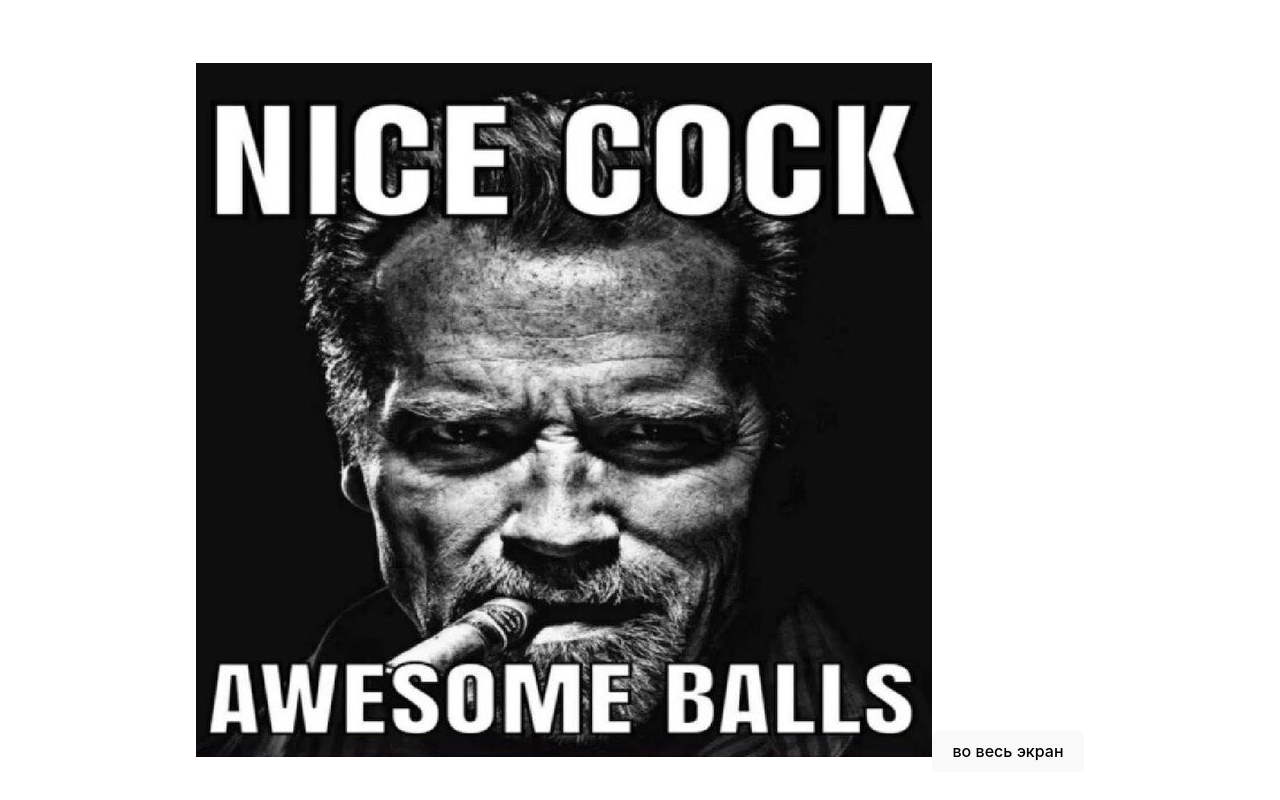
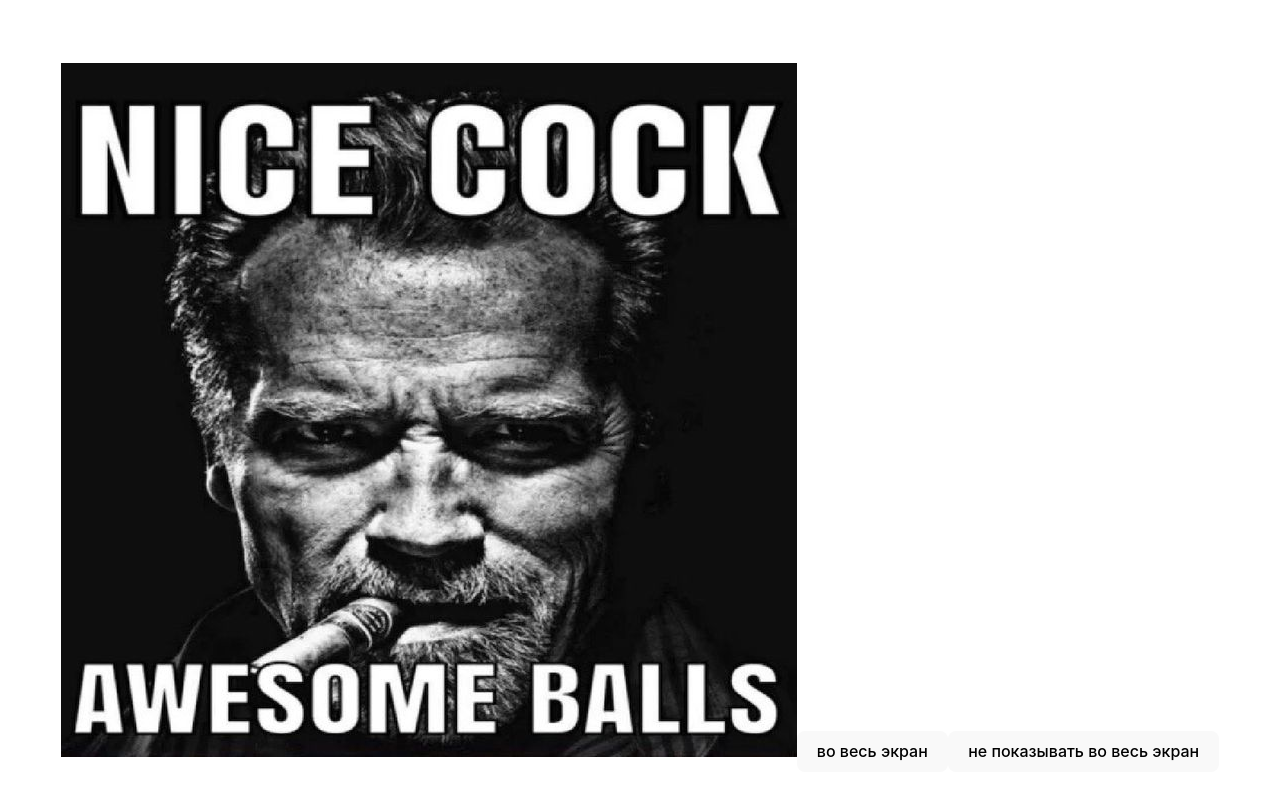
Before and after one commit to fozerc/react-hooks-practice, a React (Vite) app: page / in a window 1280 px wide. Shown: the part 1066-1866 px from the top of the page. Built offline with nearby package versions, Linux system fonts and the light colour scheme.

Commit message:
useFullScreen

```diff
--- a/src/App.jsx
+++ b/src/App.jsx
@@ -157,22 +157,25 @@ const useScroll = () => {
 
 const useFullScreen = (callback) => {
     const element = useRef()
+    const runCallback = (isFull) => {
+        if (callback && typeof callback === 'function') {
+            callback(isFull)
+        }
+    }
     const triggerFull = () => {
         if (element.current) {
             element.current.requestFullscreen()
         }
-        if (callback && typeof callback === 'function') {
-            callback(true)
-        }
+        runCallback(true)
     }
+
     const exitFull = () => {
         if (element.current) {
             document.exitFullscreen()
-            if (callback && typeof callback === 'function') {
-                callback(false)
-            }
         }
+        runCallback(false)
     }
+
     return {element, triggerFull, exitFull}
 }
 
@@ -201,7 +204,7 @@ function App() {
         console.log(isFull ? "выводим на весь экран" : "не выводим на весь экран")
     }
     const {element, triggerFull, exitFull} = useFullScreen(onFullS)
-    console.log(document.fullscreenEnabled)
+
     return (
         <>
             <h1>{onLine ? "Онлайн" : "Офлайн"}</h1>
@@ -235,6 +238,7 @@ function App() {
             <div ref={element}>
                 <img src="/nice.jpeg" alt=""/>
                 <button onClick={triggerFull}>во весь экран</button>
+                <button onClick={exitFull}>не показывать во весь экран</button>
             </div>
         </>
     )
```
